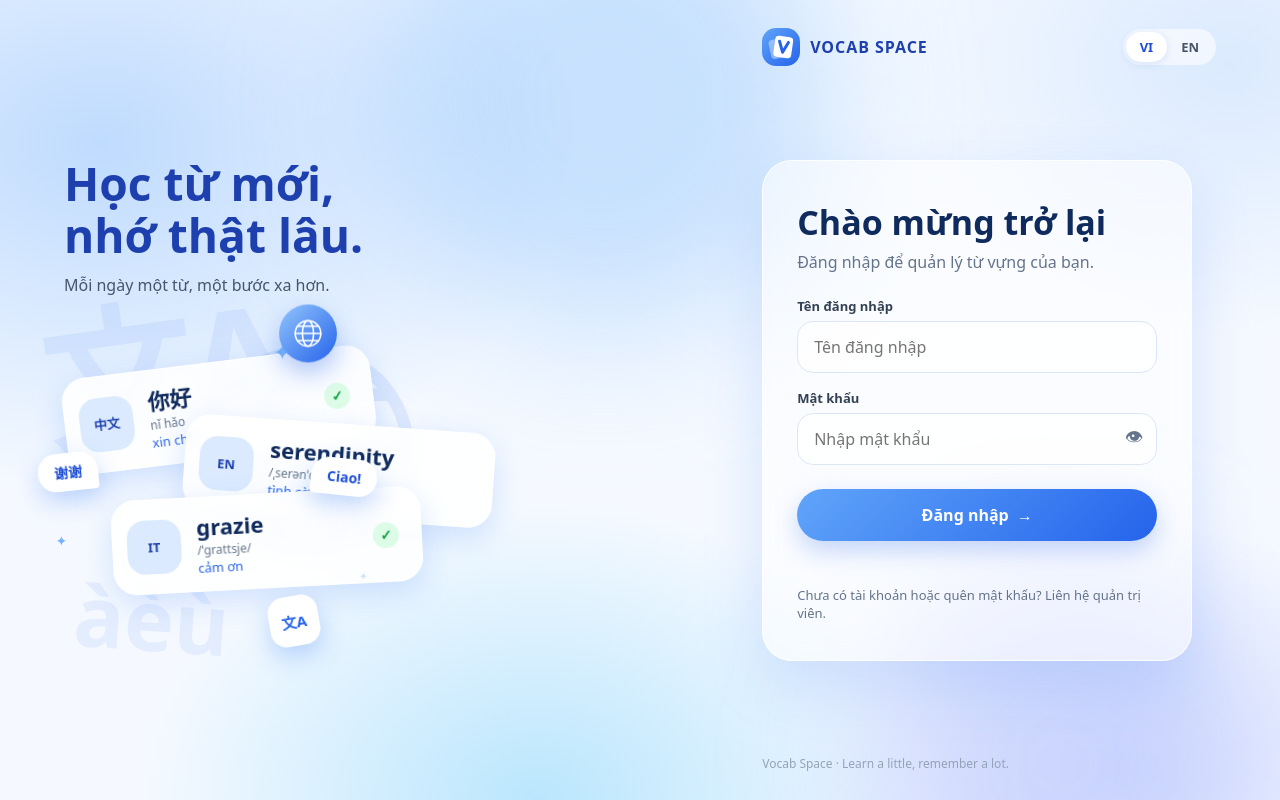
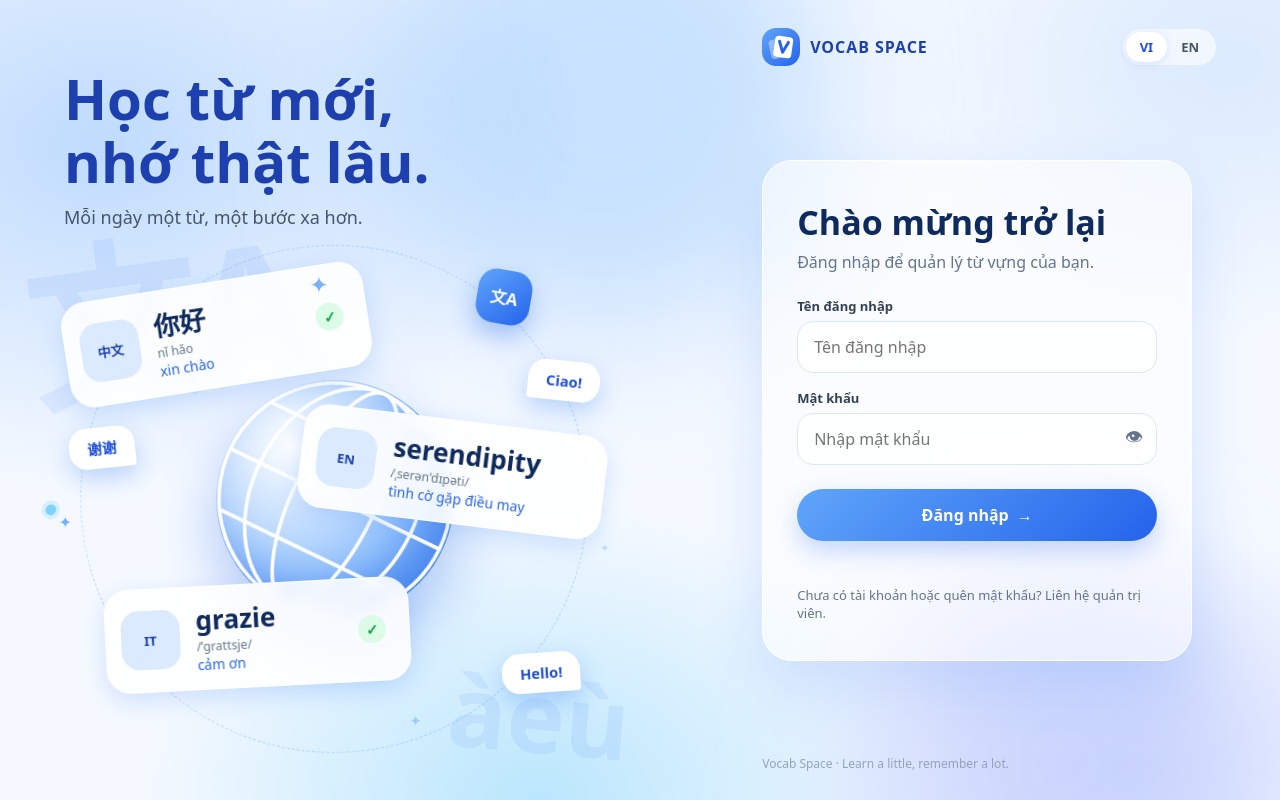
Before and after one commit to ngnbao512-tech/WEB-VOCAB---FELIX, a plain HTML site: page index.html in a window 1280 px wide. Drawn offline with Linux system fonts and the light colour scheme; no server answers.

Commit message:
Add files via upload

```diff
--- a/index.html
+++ b/index.html
@@ -71,27 +71,41 @@ tr.done td{color:#888}
 @media(prefers-reduced-motion:reduce){.fc,#auth::before,#auth::after{animation:none}}
 @media(max-width:860px){#auth{grid-template-columns:1fr}.rp{display:none}}
 
-.stack{position:relative;height:310px;width:min(100%,470px)}
-.stack .fc{position:absolute;width:310px;margin:0;max-width:none;transform:rotate(var(--r))}
-.c1{--r:-7deg;top:30px;left:0;z-index:1;animation-delay:-.5s}
-.c2{--r:4deg;top:98px;left:120px;z-index:2;animation-delay:-2s}
-.c3{--r:-3deg;top:166px;left:48px;z-index:3;animation-delay:-3.5s}
-.stack .fc:hover{transform:translateY(-10px) scale(1.05) rotate(calc(var(--r)*.3));z-index:6;box-shadow:0 26px 50px #2563eb4d}
-.gh{position:absolute;z-index:0;pointer-events:none;user-select:none;color:#2563eb;opacity:.08}
-.g1{left:-24px;top:-78px;font-size:150px;font-weight:800;letter-spacing:-4px;transform:rotate(-8deg)}
-.g2{right:-70px;top:-6px;width:250px;height:250px;opacity:.1}
-.g3{left:10px;bottom:-34px;font-size:84px;font-weight:800;transform:rotate(4deg)}
-.gh svg{width:100%;height:100%}
+.big{font-size:clamp(36px,4.4vw,62px)}
+.hs{font-size:18px}
+.stack{position:relative;width:660px;height:570px}
+.stack .fc{position:absolute;width:372px;margin:0;max-width:none;gap:20px;padding:18px 28px 18px 18px;border-radius:30px;transform:rotate(var(--r))}
+.stack .tg{width:72px;height:72px;border-radius:22px;font-size:16px}
+.stack .w{font-size:32px}
+.stack .r{font-size:15px}
+.stack .m{font-size:17px}
+.stack .ok{width:34px;height:34px;font-size:18px}
+.c1{--r:-9deg;left:0;top:20px;z-index:2;animation-delay:-.5s}
+.c2{--r:7deg;right:0;top:195px;z-index:3;animation-delay:-2s}
+.c3{--r:-3deg;left:50px;top:392px;z-index:4;animation-delay:-3.5s}
+.stack .fc:hover{transform:translateY(-12px) scale(1.06) rotate(calc(var(--r)*.3));z-index:8;box-shadow:0 30px 56px #2563eb4d}
+.globe{position:absolute;z-index:1;left:50%;top:50%;width:290px;height:290px;margin:-145px 0 0 -145px;border-radius:50%;background:radial-gradient(circle at 32% 28%,#fff,#bfdbfe 36%,#60a5fa 78%,#2563eb);box-shadow:0 34px 70px #2563eb55,inset -22px -30px 50px #1d4ed855}
+.globe svg{width:100%;height:100%;animation:spin 70s linear infinite}
+.orbit{position:absolute;z-index:0;left:50%;top:50%;width:620px;height:620px;margin:-310px 0 0 -310px;border:2px dashed #60a5fa66;border-radius:50%;animation:spin 45s linear infinite}
+.sat{position:absolute;border-radius:50%}
+.s1{top:-10px;left:50%;margin-left:-10px;width:20px;height:20px;background:#2563eb;box-shadow:0 0 0 7px #2563eb26}
+.s2{bottom:70px;left:46px;width:13px;height:13px;background:#7dd3fc;box-shadow:0 0 0 5px #7dd3fc40}
+@keyframes spin{to{transform:rotate(360deg)}}
+.gh{position:absolute;z-index:0;pointer-events:none;user-select:none;color:#2563eb;opacity:.08;font-weight:800}
+.g1{left:-50px;top:-100px;font-size:210px;letter-spacing:-6px;transform:rotate(-8deg)}
+.g3{right:-30px;bottom:-60px;font-size:120px;transform:rotate(5deg)}
 .fl{position:absolute;z-index:7;animation:fl 6s ease-in-out infinite}
-.orb{right:26px;top:-26px;width:58px;height:58px;border-radius:50%;background:linear-gradient(135deg,#93c5fd,#2563eb);color:#fff;display:grid;place-items:center;box-shadow:0 12px 26px #2563eb59}
-.orb svg{width:32px;height:32px}
-.bub{background:#fff;color:#1d4ed8;font-weight:800;font-size:14px;padding:9px 16px;box-shadow:0 10px 24px #3b82f64d}
-.b1{right:-14px;top:128px;border-radius:18px 18px 18px 4px;transform:rotate(6deg)}
-.b2{left:-26px;top:128px;border-radius:18px 18px 4px 18px;transform:rotate(-6deg)}
-.tr{right:44px;bottom:-4px;width:50px;height:50px;border-radius:16px;background:#fff;color:#2563eb;font-weight:800;font-size:15px;display:grid;place-items:center;box-shadow:0 10px 24px #3b82f64d;transform:rotate(-10deg)}
+.tr{right:90px;top:6px;width:66px;height:66px;border-radius:22px;background:linear-gradient(135deg,#60a5fa,#2563eb);color:#fff;font-weight:800;font-size:20px;display:grid;place-items:center;box-shadow:0 14px 30px #2563eb59;transform:rotate(10deg)}
+.bub{background:#fff;color:#1d4ed8;font-weight:800;font-size:18px;padding:12px 22px;box-shadow:0 12px 28px #3b82f64d}
+.b1{right:6px;top:118px;border-radius:22px 22px 22px 5px;transform:rotate(6deg)}
+.b2{left:6px;top:205px;border-radius:22px 22px 5px 22px;transform:rotate(-6deg)}
+.b3{right:30px;top:478px;border-radius:22px 22px 5px 22px;transform:rotate(-4deg)}
 .spk{position:absolute;z-index:7;color:#60a5fa;animation:tw 3s ease-in-out infinite}
 @keyframes tw{0%,100%{opacity:.3;scale:.7}50%{opacity:1;scale:1.2}}
-@media(prefers-reduced-motion:reduce){.fl,.spk{animation:none}}
+@media(max-width:1350px){.stack{zoom:.82}}
+@media(max-width:1150px){.stack{zoom:.66}}
+@media(prefers-reduced-motion:reduce){.fl,.spk,.orbit,.globe svg{animation:none}}
+@media(max-width:860px){#auth{grid-template-columns:1fr}.rp{display:none}}
 </style>
 </head>
 <body>
@@ -122,18 +136,20 @@ tr.done td{color:#888}
       <p class="hs" data-i="hs"></p>
       <div class="stack">
         <div class="gh g1">文A</div>
-        <div class="gh g2"><svg viewBox="0 0 40 40" fill="none" stroke="currentColor" stroke-width="2" stroke-linecap="round"><circle cx="20" cy="20" r="16"/><ellipse cx="20" cy="20" rx="7" ry="16"/><path d="M4 20h32M7 11h26M7 29h26"/></svg></div>
         <div class="gh g3">àèù</div>
+        <div class="orbit"><i class="sat s1"></i><i class="sat s2"></i></div>
+        <div class="globe"><svg viewBox="0 0 40 40" fill="none" stroke="#fff" stroke-width=".6"><circle cx="20" cy="20" r="19.5"/><ellipse cx="20" cy="20" rx="7" ry="19.5"/><ellipse cx="20" cy="20" rx="14" ry="19.5"/><path d="M.5 20h39M3 10h34M3 30h34"/></svg></div>
         <div class="fc c1"><div class="tg">中文</div><div><div class="w">你好</div><div class="r">nǐ hǎo</div><div class="m" data-i="m1"></div></div><span class="ok">&#10003;</span></div>
         <div class="fc c2"><div class="tg">EN</div><div><div class="w">serendipity</div><div class="r">/ˌserənˈdɪpəti/</div><div class="m" data-i="m2"></div></div></div>
         <div class="fc c3"><div class="tg">IT</div><div><div class="w">grazie</div><div class="r">/ˈɡrattsje/</div><div class="m" data-i="m3"></div></div><span class="ok">&#10003;</span></div>
-        <div class="fl orb"><svg viewBox="0 0 40 40" fill="none" stroke="currentColor" stroke-width="2" stroke-linecap="round"><circle cx="20" cy="20" r="16"/><ellipse cx="20" cy="20" rx="7" ry="16"/><path d="M4 20h32M7 11h26M7 29h26"/></svg></div>
+        <div class="fl tr" style="animation-delay:-1s">文A</div>
         <div class="fl bub b1" style="animation-delay:-2s">Ciao!</div>
         <div class="fl bub b2" style="animation-delay:-4s">谢谢</div>
-        <div class="fl tr" style="animation-delay:-1s">文A</div>
-        <span class="spk" style="top:6px;left:210px;font-size:20px">&#10022;</span>
-        <span class="spk" style="bottom:56px;right:-6px;font-size:15px;animation-delay:-1s">&#10022;</span>
-        <span class="spk" style="top:200px;left:-8px;font-size:13px;animation-delay:-2s">&#10022;</span>
+        <div class="fl bub b3" style="animation-delay:-3s">Hello!</div>
+        <span class="spk" style="top:4px;left:300px;font-size:26px">&#10022;</span>
+        <span class="spk" style="top:330px;right:-8px;font-size:20px;animation-delay:-1s">&#10022;</span>
+        <span class="spk" style="top:300px;left:-6px;font-size:18px;animation-delay:-2s">&#10022;</span>
+        <span class="spk" style="top:540px;left:420px;font-size:22px;animation-delay:-1.5s">&#10022;</span>
       </div>
     </div>
   </div>
```
